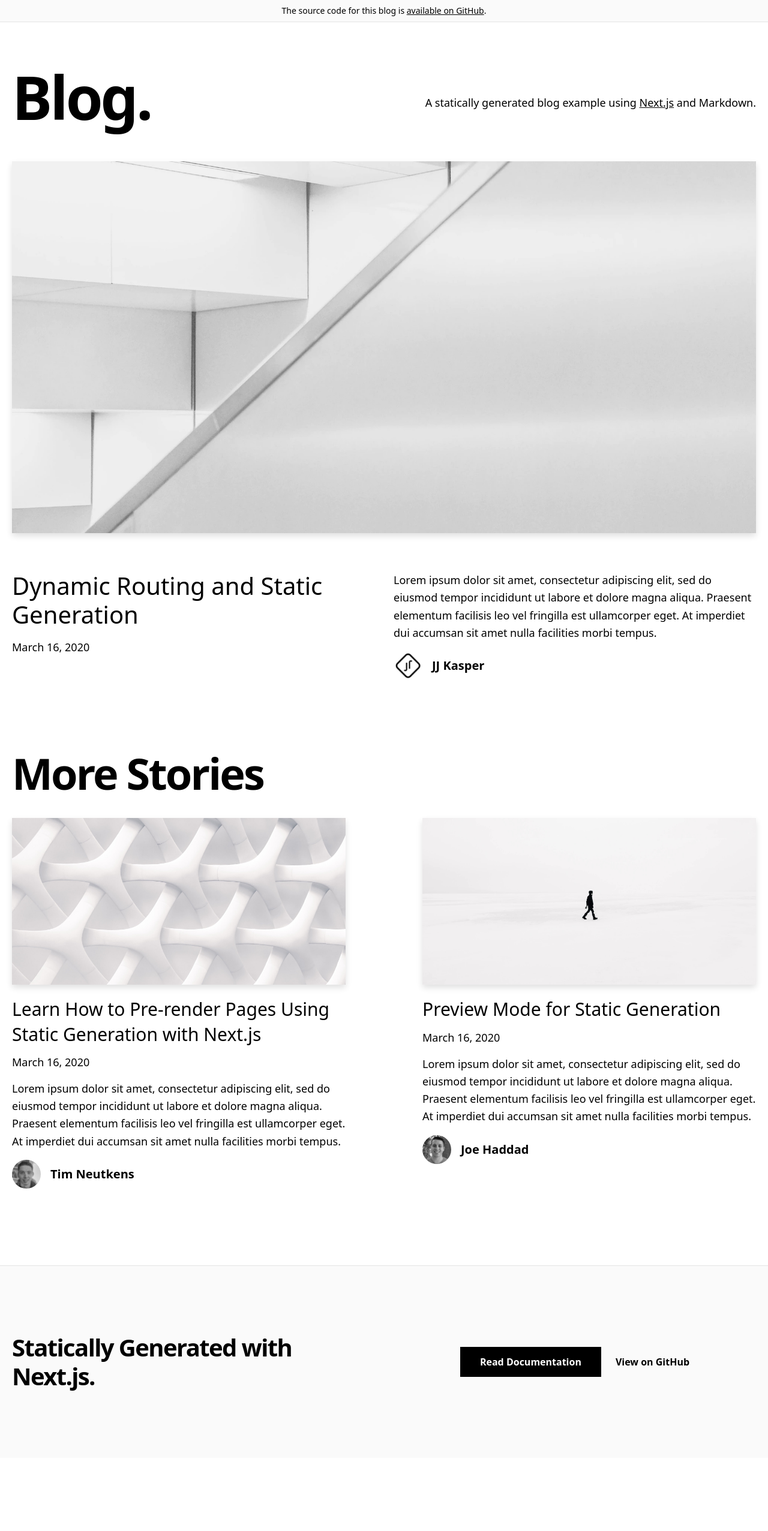
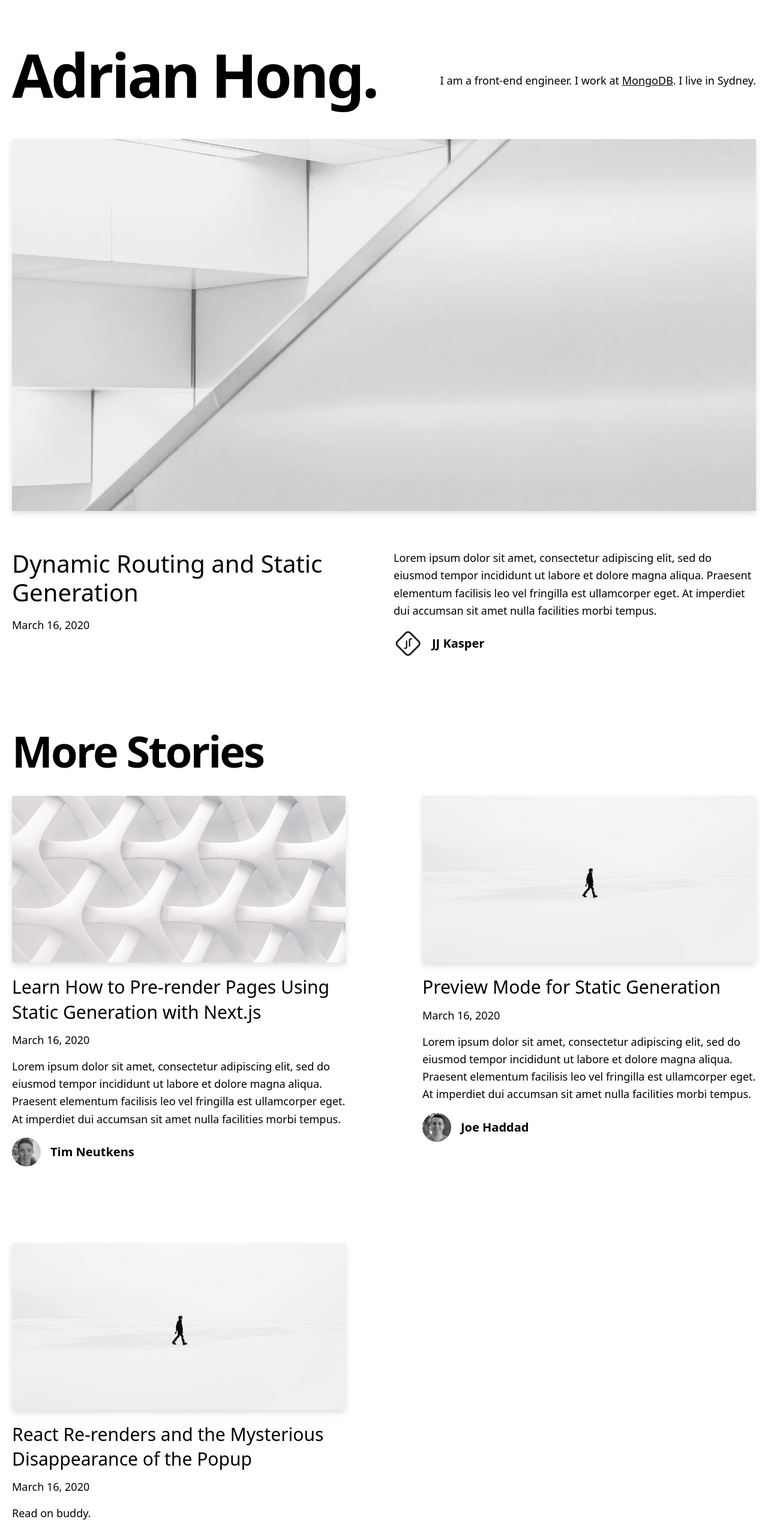
Before and after one commit to adrianhhong/adrianhhong-github.io, a Next.js app: page / in a window 1280 px wide. Shown: the top 2553 px of the page at 60% size. Before the commit the page ends 2431 px from the top, so only its background shows below. Built offline with nearby package versions, Linux system fonts and the light colour scheme.

Commit message:
feat: Changed Head

```diff
--- /dev/null
+++ b/_posts/test.md
@@ -0,0 +1,17 @@
+---
+title: "React Re-renders and the Mysterious Disappearance of the Popup"
+excerpt: "Read on buddy."
+coverImage: "/assets/blog/preview/cover.jpg"
+date: "2020-03-16T05:35:07.322Z"
+author:
+  name: Adrian Hong
+  picture: "/assets/blog/authors/joe.jpeg"
+ogImage:
+  url: "/assets/blog/preview/cover.jpg"
+---
+
+weeeeeee
+
+## Lorem Ipsum
+
+Tristique senectus et netus et malesuada fames ac turpis. Ridiculous mus mauris vitae ultricies leo integer malesuada nunc vel. In mollis nunc sed id semper. Egestas tellus rutrum tellus pellentesque. Phasellus vestibulum lorem sed risus ultricies tristique nulla. Quis blandit turpis cursus in hac habitasse platea dictumst quisque. Eros donec ac odio tempor orci dapibus ultrices. Aliquam sem et tortor consequat id porta nibh. Adipiscing elit duis tristique sollicitudin nibh sit amet commodo nulla. Diam vulputate ut pharetra sit amet. Ut tellus elementum sagittis vitae et leo. Arcu non odio euismod lacinia at quis risus sed vulputate.
--- a/components/intro.tsx
+++ b/components/intro.tsx
@@ -1,23 +1,21 @@
-import { CMS_NAME } from '../lib/constants'
-
 const Intro = () => {
   return (
     <section className="flex-col md:flex-row flex items-center md:justify-between mt-16 mb-16 md:mb-12">
       <h1 className="text-5xl md:text-8xl font-bold tracking-tighter leading-tight md:pr-8">
-        Blog.
+        Adrian Hong.
       </h1>
       <h4 className="text-center md:text-left text-lg mt-5 md:pl-8">
-        A statically generated blog example using{' '}
+        I am a front-end engineer. I work at{" "}
         <a
-          href="https://nextjs.org/"
+          href="https://www.mongodb.com/"
           className="underline hover:text-blue-600 duration-200 transition-colors"
         >
-          Next.js
-        </a>{' '}
-        and {CMS_NAME}.
+          MongoDB
+        </a>
+        . I live in Sydney.
       </h4>
     </section>
-  )
-}
+  );
+};
 
-export default Intro
+export default Intro;
--- a/components/layout.tsx
+++ b/components/layout.tsx
@@ -1,23 +1,27 @@
-import Alert from './alert'
-import Footer from './footer'
-import Meta from './meta'
+import Head from "next/head";
+import Alert from "./alert";
+import Footer from "./footer";
+import Meta from "./meta";
+import { WEBSITE_TITLE } from "../lib/constants";
 
 type Props = {
-  preview?: boolean
-  children: React.ReactNode
-}
+  preview?: boolean;
+  children: React.ReactNode;
+};
 
 const Layout = ({ preview, children }: Props) => {
   return (
     <>
       <Meta />
+      <Head>
+        <title>{WEBSITE_TITLE}</title>
+      </Head>
       <div className="min-h-screen">
-        <Alert preview={preview} />
         <main>{children}</main>
       </div>
       <Footer />
     </>
-  )
-}
+  );
+};
 
-export default Layout
+export default Layout;
--- a/components/meta.tsx
+++ b/components/meta.tsx
@@ -1,5 +1,5 @@
-import Head from 'next/head'
-import { CMS_NAME, HOME_OG_IMAGE_URL } from '../lib/constants'
+import Head from "next/head";
+import { HOME_OG_IMAGE_URL, WEBSITE_TITLE } from "../lib/constants";
 
 const Meta = () => {
   return (
@@ -32,13 +32,10 @@ const Meta = () => {
       <meta name="msapplication-config" content="/favicon/browserconfig.xml" />
       <meta name="theme-color" content="#000" />
       <link rel="alternate" type="application/rss+xml" href="/feed.xml" />
-      <meta
-        name="description"
-        content={`A statically generated blog example using Next.js and ${CMS_NAME}.`}
-      />
+      <meta name="description" content={WEBSITE_TITLE} />
       <meta property="og:image" content={HOME_OG_IMAGE_URL} />
     </Head>
-  )
-}
+  );
+};
 
-export default Meta
+export default Meta;
--- a/lib/constants.ts
+++ b/lib/constants.ts
@@ -1,4 +1,4 @@
-export const EXAMPLE_PATH = 'blog-starter'
-export const CMS_NAME = 'Markdown'
+export const EXAMPLE_PATH = "blog-starter";
 export const HOME_OG_IMAGE_URL =
-  'https://og-image.vercel.app/Next.js%20Blog%20Starter%20Example.png?theme=light&md=1&fontSize=100px&images=https%3A%2F%2Fassets.vercel.com%2Fimage%2Fupload%2Ffront%2Fassets%2Fdesign%2Fnextjs-black-logo.svg'
+  "https://og-image.vercel.app/Next.js%20Blog%20Starter%20Example.png?theme=light&md=1&fontSize=100px&images=https%3A%2F%2Fassets.vercel.com%2Fimage%2Fupload%2Ffront%2Fassets%2Fdesign%2Fnextjs-black-logo.svg";
+export const WEBSITE_TITLE = "Adrian Hong ‣ Software Engineer";
--- a/pages/_document.tsx
+++ b/pages/_document.tsx
@@ -1,4 +1,4 @@
-import { Html, Head, Main, NextScript } from 'next/document'
+import { Html, Head, Main, NextScript } from "next/document";
 
 export default function Document() {
   return (
@@ -9,5 +9,5 @@ export default function Document() {
         <NextScript />
       </body>
     </Html>
-  )
+  );
 }
--- a/pages/index.tsx
+++ b/pages/index.tsx
@@ -1,26 +1,23 @@
-import Container from '../components/container'
-import MoreStories from '../components/more-stories'
-import HeroPost from '../components/hero-post'
-import Intro from '../components/intro'
-import Layout from '../components/layout'
-import { getAllPosts } from '../lib/api'
-import Head from 'next/head'
-import { CMS_NAME } from '../lib/constants'
-import Post from '../interfaces/post'
+import Container from "../components/container";
+import MoreStories from "../components/more-stories";
+import HeroPost from "../components/hero-post";
+import Intro from "../components/intro";
+import Layout from "../components/layout";
+import { getAllPosts } from "../lib/api";
+import Head from "next/head";
+import { WEBSITE_TITLE } from "../lib/constants";
+import Post from "../interfaces/post";
 
 type Props = {
-  allPosts: Post[]
-}
+  allPosts: Post[];
+};
 
 export default function Index({ allPosts }: Props) {
-  const heroPost = allPosts[0]
-  const morePosts = allPosts.slice(1)
+  const heroPost = allPosts[0];
+  const morePosts = allPosts.slice(1);
   return (
     <>
       <Layout>
-        <Head>
-          <title>{`Next.js Blog Example with ${CMS_NAME}`}</title>
-        </Head>
         <Container>
           <Intro />
           {heroPost && (
@@ -37,20 +34,20 @@ export default function Index({ allPosts }: Props) {
         </Container>
       </Layout>
     </>
-  )
+  );
 }
 
 export const getStaticProps = async () => {
   const allPosts = getAllPosts([
-    'title',
-    'date',
-    'slug',
-    'author',
-    'coverImage',
-    'excerpt',
-  ])
+    "title",
+    "date",
+    "slug",
+    "author",
+    "coverImage",
+    "excerpt",
+  ]);
 
   return {
     props: { allPosts },
-  }
-}
+  };
+};
--- a/pages/posts/[slug].tsx
+++ b/pages/posts/[slug].tsx
@@ -1,28 +1,25 @@
-import { useRouter } from 'next/router'
-import ErrorPage from 'next/error'
-import Container from '../../components/container'
-import PostBody from '../../components/post-body'
-import Header from '../../components/header'
-import PostHeader from '../../components/post-header'
-import Layout from '../../components/layout'
-import { getPostBySlug, getAllPosts } from '../../lib/api'
-import PostTitle from '../../components/post-title'
-import Head from 'next/head'
-import { CMS_NAME } from '../../lib/constants'
-import markdownToHtml from '../../lib/markdownToHtml'
-import type PostType from '../../interfaces/post'
+import { useRouter } from "next/router";
+import ErrorPage from "next/error";
+import Container from "../../components/container";
+import PostBody from "../../components/post-body";
+import Header from "../../components/header";
+import PostHeader from "../../components/post-header";
+import Layout from "../../components/layout";
+import { getPostBySlug, getAllPosts } from "../../lib/api";
+import PostTitle from "../../components/post-title";
+import markdownToHtml from "../../lib/markdownToHtml";
+import type PostType from "../../interfaces/post";
 
 type Props = {
-  post: PostType
-  morePosts: PostType[]
-  preview?: boolean
-}
+  post: PostType;
+  morePosts: PostType[];
+  preview?: boolean;
+};
 
 export default function Post({ post, morePosts, preview }: Props) {
-  const router = useRouter()
-  const title = `${post.title} | Next.js Blog Example with ${CMS_NAME}`
+  const router = useRouter();
   if (!router.isFallback && !post?.slug) {
-    return <ErrorPage statusCode={404} />
+    return <ErrorPage statusCode={404} />;
   }
   return (
     <Layout preview={preview}>
@@ -33,10 +30,6 @@ export default function Post({ post, morePosts, preview }: Props) {
         ) : (
           <>
             <article className="mb-32">
-              <Head>
-                <title>{title}</title>
-                <meta property="og:image" content={post.ogImage.url} />
-              </Head>
               <PostHeader
                 title={post.title}
                 coverImage={post.coverImage}
@@ -49,26 +42,26 @@ export default function Post({ post, morePosts, preview }: Props) {
         )}
       </Container>
     </Layout>
-  )
+  );
 }
 
 type Params = {
   params: {
-    slug: string
-  }
-}
+    slug: string;
+  };
+};
 
 export async function getStaticProps({ params }: Params) {
   const post = getPostBySlug(params.slug, [
-    'title',
-    'date',
-    'slug',
-    'author',
-    'content',
-    'ogImage',
-    'coverImage',
-  ])
-  const content = await markdownToHtml(post.content || '')
+    "title",
+    "date",
+    "slug",
+    "author",
+    "content",
+    "ogImage",
+    "coverImage",
+  ]);
+  const content = await markdownToHtml(post.content || "");
 
   return {
     props: {
@@ -77,11 +70,11 @@ export async function getStaticProps({ params }: Params) {
         content,
       },
     },
-  }
+  };
 }
 
 export async function getStaticPaths() {
-  const posts = getAllPosts(['slug'])
+  const posts = getAllPosts(["slug"]);
 
   return {
     paths: posts.map((post) => {
@@ -89,8 +82,8 @@ export async function getStaticPaths() {
         params: {
           slug: post.slug,
         },
-      }
+      };
     }),
     fallback: false,
-  }
+  };
 }
```
